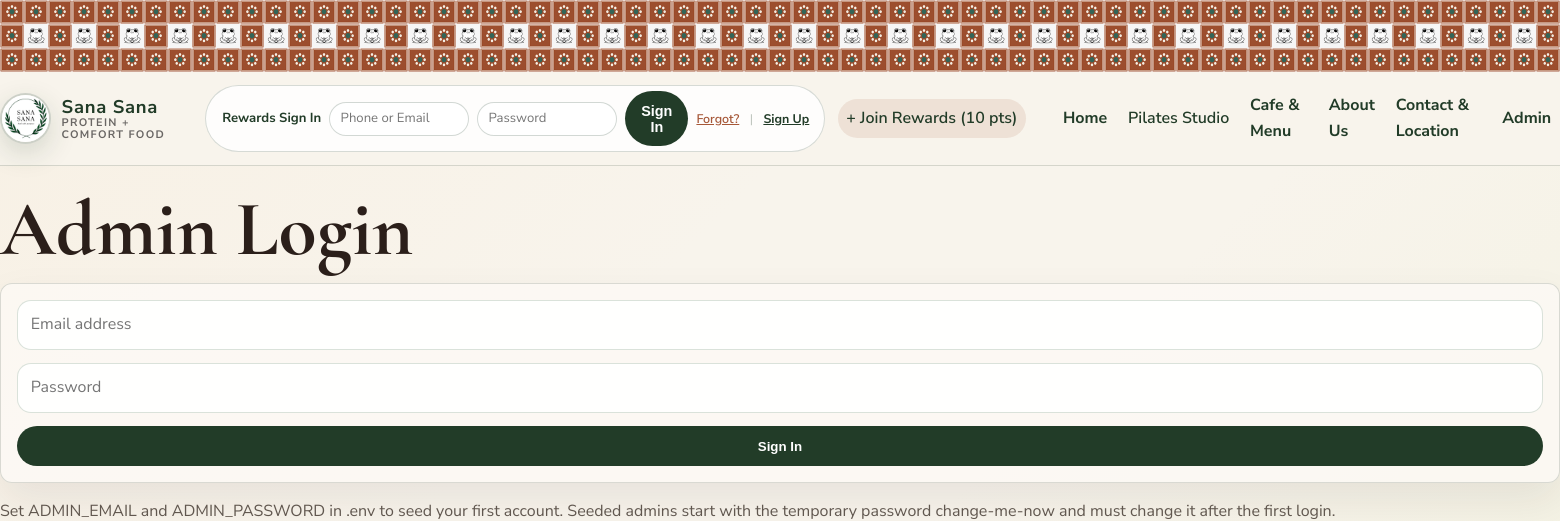
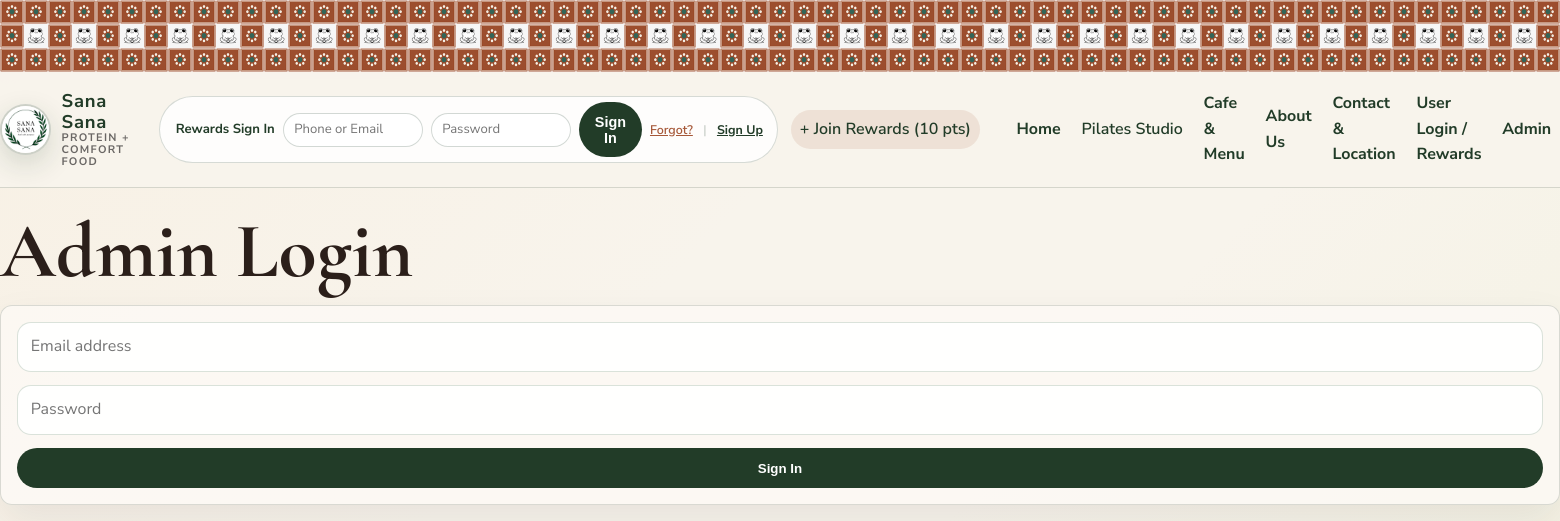
Before and after one commit to Jerrinator/sana-sana, a Flask app: page /admin/login in a window 1560 px wide. Shown: the top 521 px of the page. Run offline with Flask 3, Linux system fonts and the light colour scheme.

Commit message:
Add customer login to navigation menu

```diff
--- a/app/templates/partials/header.html
+++ b/app/templates/partials/header.html
@@ -64,6 +64,11 @@
       <a href="{{ url_for('public.cafe_and_menu') }}">Cafe &amp; Menu</a>
       <a href="{{ url_for('public.about_us') }}">About Us</a>
       <a href="{{ url_for('public.contact_and_location') }}">Contact &amp; Location</a>
+      {% if session.get('customer') %}
+        <a href="{{ url_for('public.rewards') }}" class="rewards-nav-badge">My Rewards</a>
+      {% else %}
+        <a href="{{ url_for('public.rewards') }}">User Login / Rewards</a>
+      {% endif %}
       {% if session.get('admin_user') %}
         <a href="{{ url_for('admin.dashboard') }}" class="rewards-nav-badge">Admin: {{ session.get('admin_profile', {}).get('first_name', 'Owner') }}</a>
       {% else %}
```
